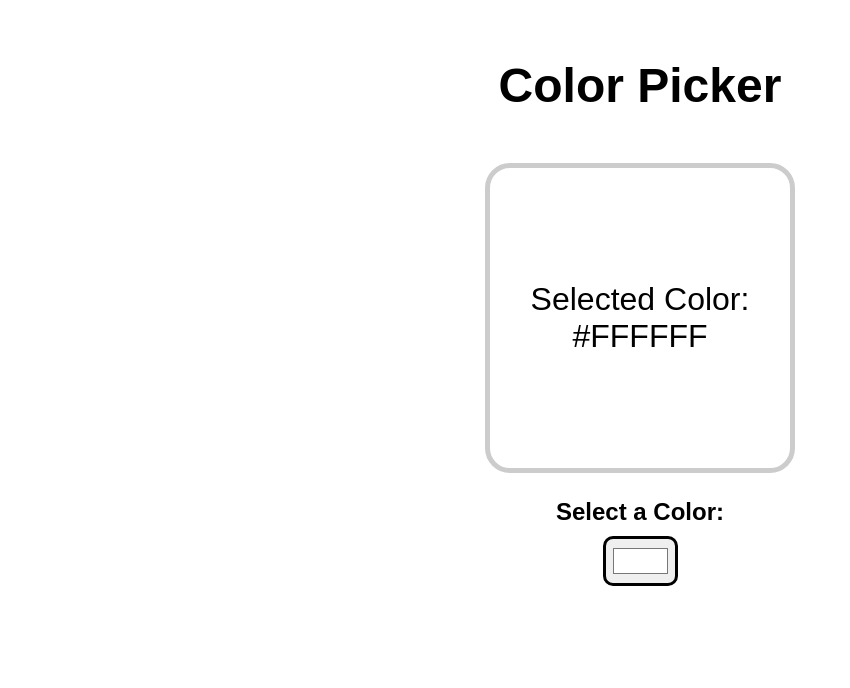
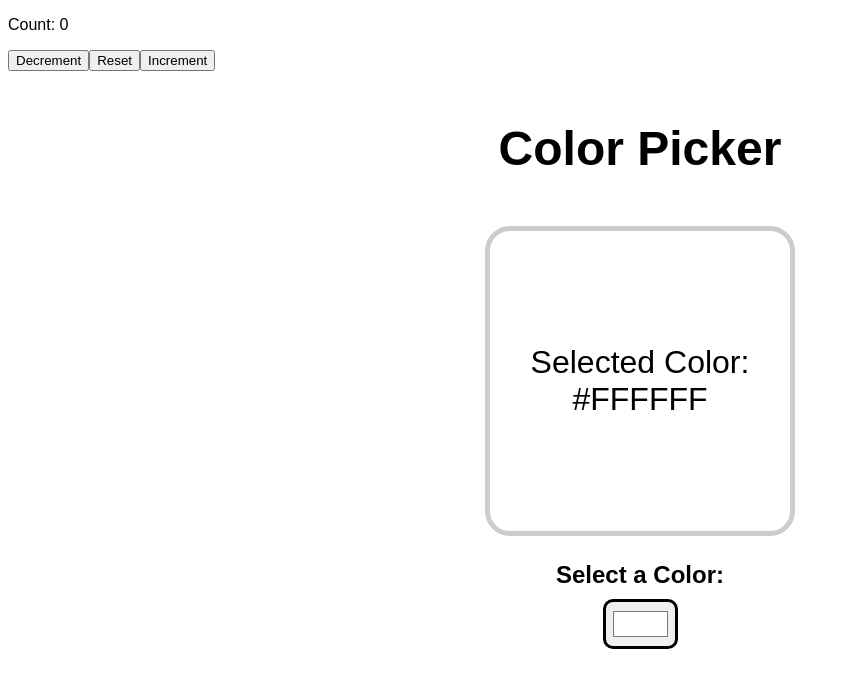
Before and after one commit to connie-feng/my-react-app, a React (Vite) app: page / in a window 1280 px wide. Shown: the top 688 px of the page, without its empty margins (0-850 px from the left). Built offline with nearby package versions, Linux system fonts and the light colour scheme.

Commit message:
Add updater function practice with Counter

```diff
--- a/src/App.jsx
+++ b/src/App.jsx
@@ -1,10 +1,14 @@
 import ColorPicker from './ColorPicker.jsx'
+import Counter from './Counter.jsx'
 
 function App() {
 
 
   return (
-    <ColorPicker />
+    <>
+      <Counter />
+      <ColorPicker />
+    </>
   )
 }
 
--- /dev/null
+++ b/src/Counter.jsx
@@ -0,0 +1,27 @@
+import React, { useState } from 'react';
+
+function Counter() {
+  const [count, setCount] = useState(0);
+
+  function increment(){
+    setCount(c => c + 1);
+  }
+
+  function decrement(){
+    setCount(c => c - 1);
+  }
+
+  function reset(){
+    setCount(0);
+  }
+
+  return (
+    <div>
+      <p>Count: {count}</p>
+      <button onClick={decrement}>Decrement</button>
+      <button onClick={reset}>Reset</button>
+      <button onClick={increment}>Increment</button>
+    </div>
+    )
+}
+export default Counter
```
